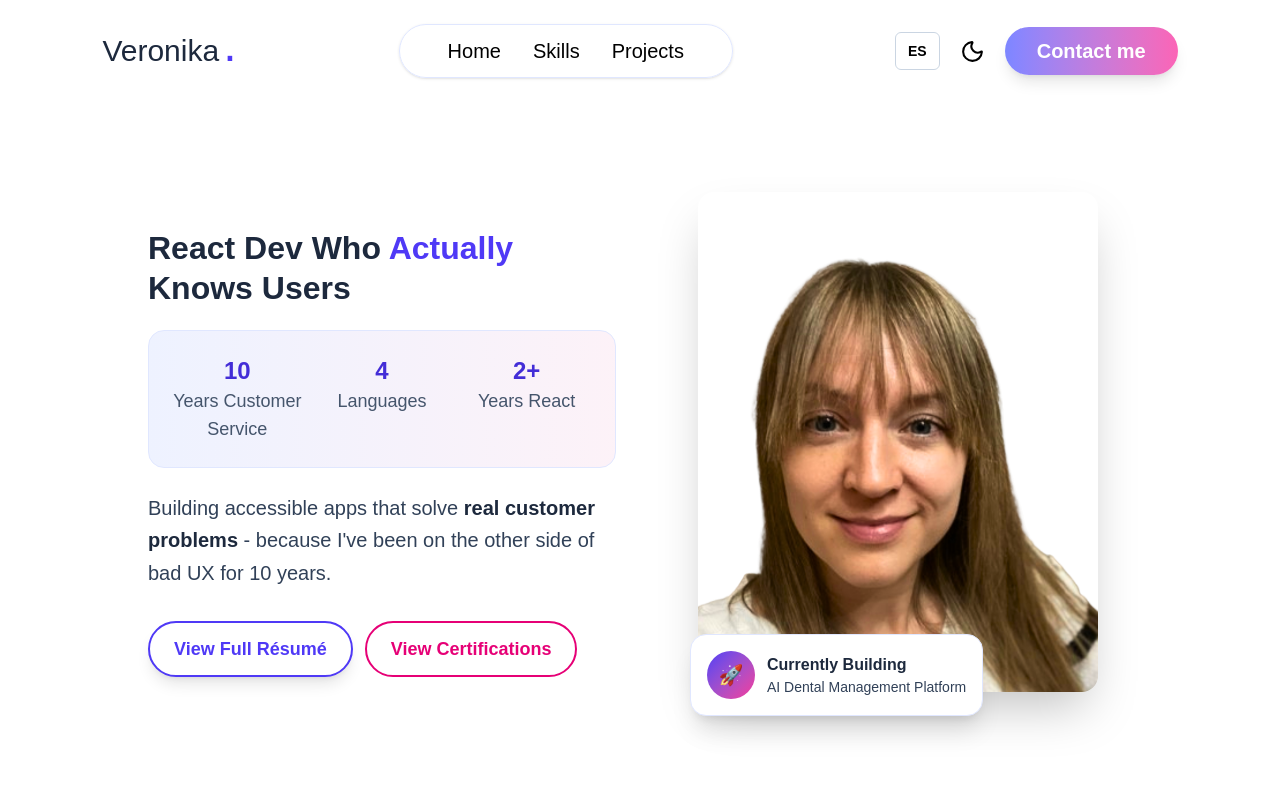
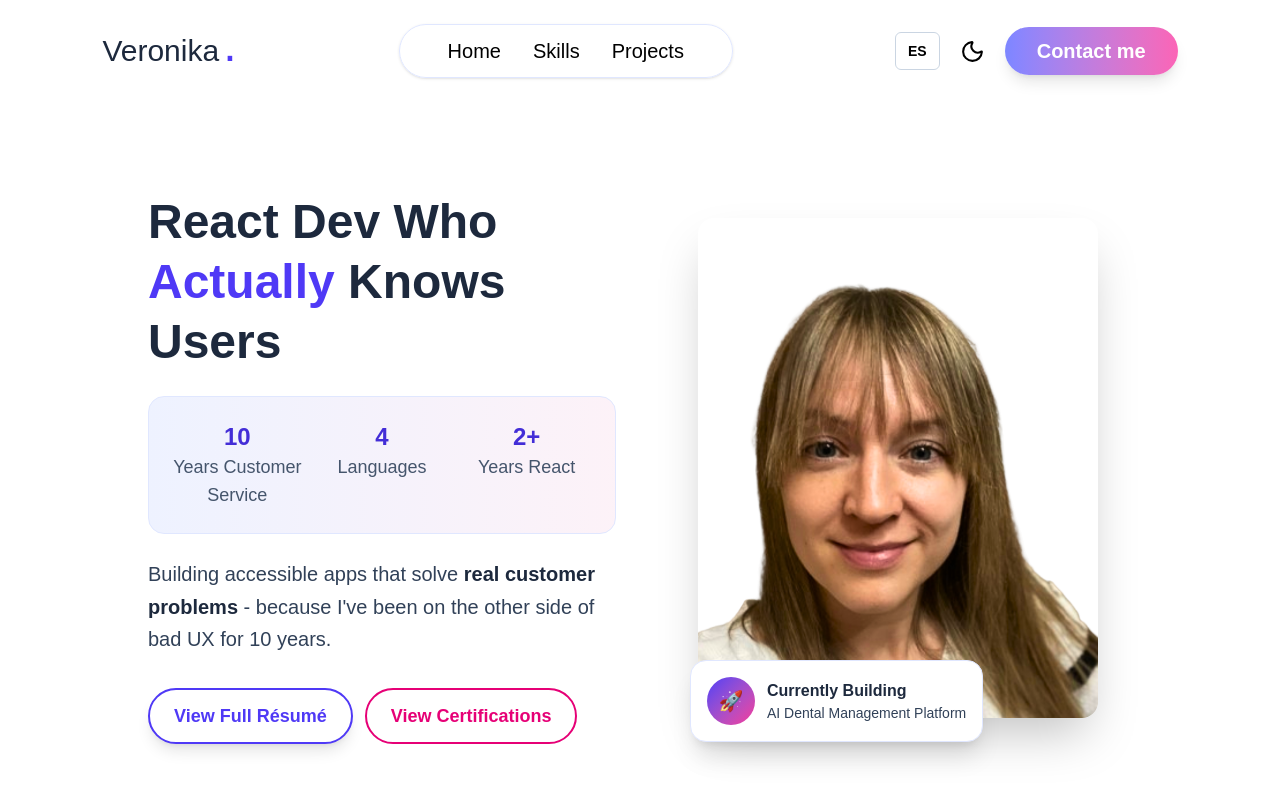
Before and after one commit to verobelo/portfolio-v2, a Next.js app: page / in a window 1280 px wide. Shown: the top 800 px of the page. Built offline with nearby package versions, Linux system fonts and the light colour scheme; a web font is replaced by a local one.

Commit message:
Move h1 styling to global css

```diff
--- a/app/globals.css
+++ b/app/globals.css
@@ -2,11 +2,6 @@
 
 html {
     scroll-behavior: smooth;
-}
-
-h1 {
-    margin-block: 0.67em;
-    font-size: 2em;
 }
 
 @custom-variant dark (&:where(.dark, .dark *));
@@ -19,7 +14,12 @@ h1 {
     --color-body-text-dark: #cbd5e1;
     --color-muted-text-dark: #94a3b8;
     --color-border-dark: #334155;
+}
 
+@layer base {
+    h1 {
+        @apply text-4xl md:text-5xl;
+    }
 }
 
 
```
